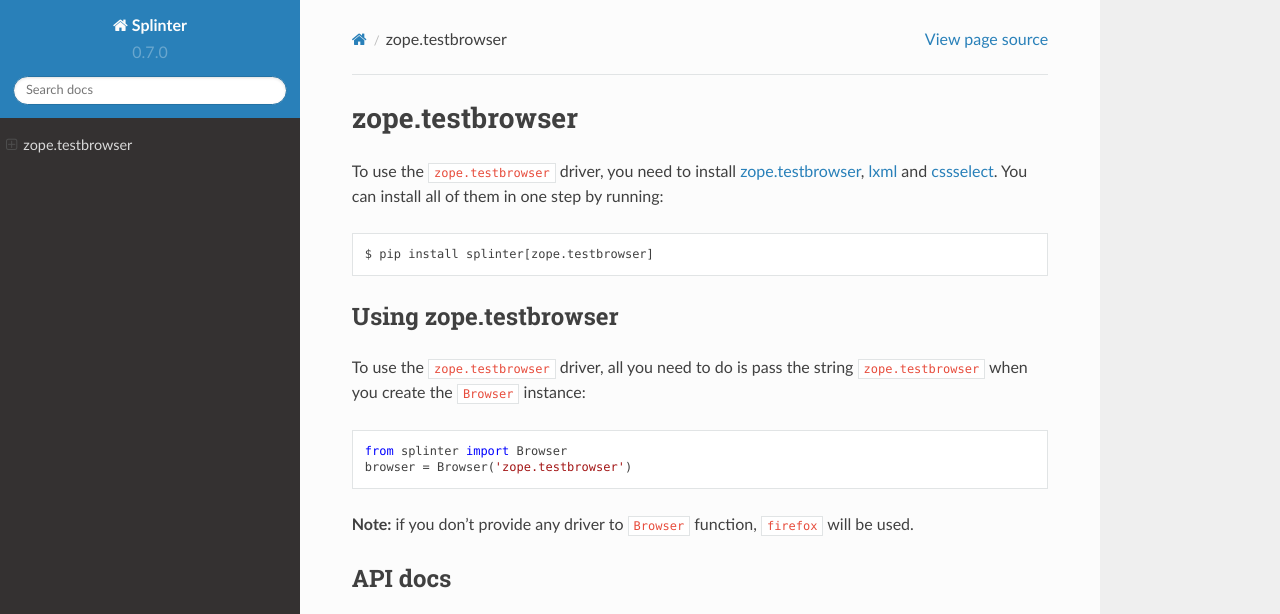
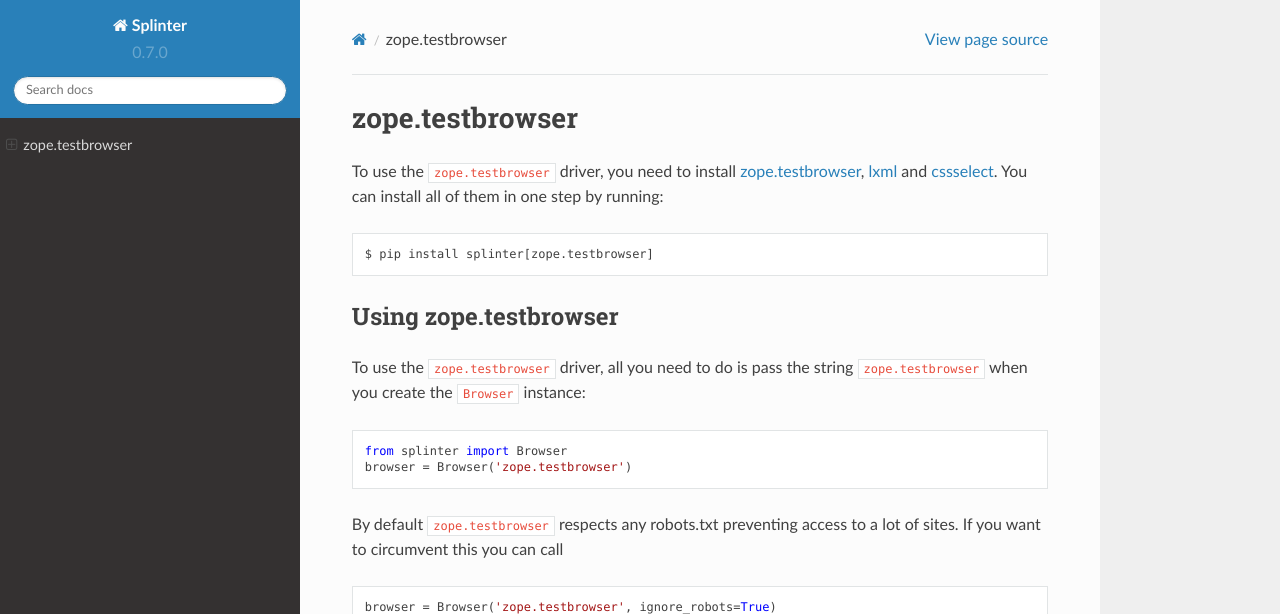
Before and after one commit to cobrateam/splinter, a Sphinx documentation site: the page built from docs/drivers/zope.testbrowser.rst, in a window 1280 px wide and 988 px high, cut to the strip 0-614 px from the top of the window. Built offline with Sphinx 7.4.7 and the Read the Docs theme 2.0.0, drawn with Linux system fonts in a browser that asks for light colours.

Commit message:
added ignore_robots flag to zope.testbrowser

```diff
--- a/docs/drivers/zope.testbrowser.rst
+++ b/docs/drivers/zope.testbrowser.rst
@@ -33,6 +33,15 @@
     from splinter import Browser
     browser = Browser('zope.testbrowser')
 
+By default ``zope.testbrowser`` respects any robots.txt preventing access to a lot of sites. If you want to circumvent
+this you can call
+
+.. highlight:: python
+
+::
+
+    browser = Browser('zope.testbrowser', ignore_robots=True)
+
 **Note:** if you don't provide any driver to ``Browser`` function, ``firefox`` will be used.
 
 API docs
```
Also changed, not shown: 1 other file.
